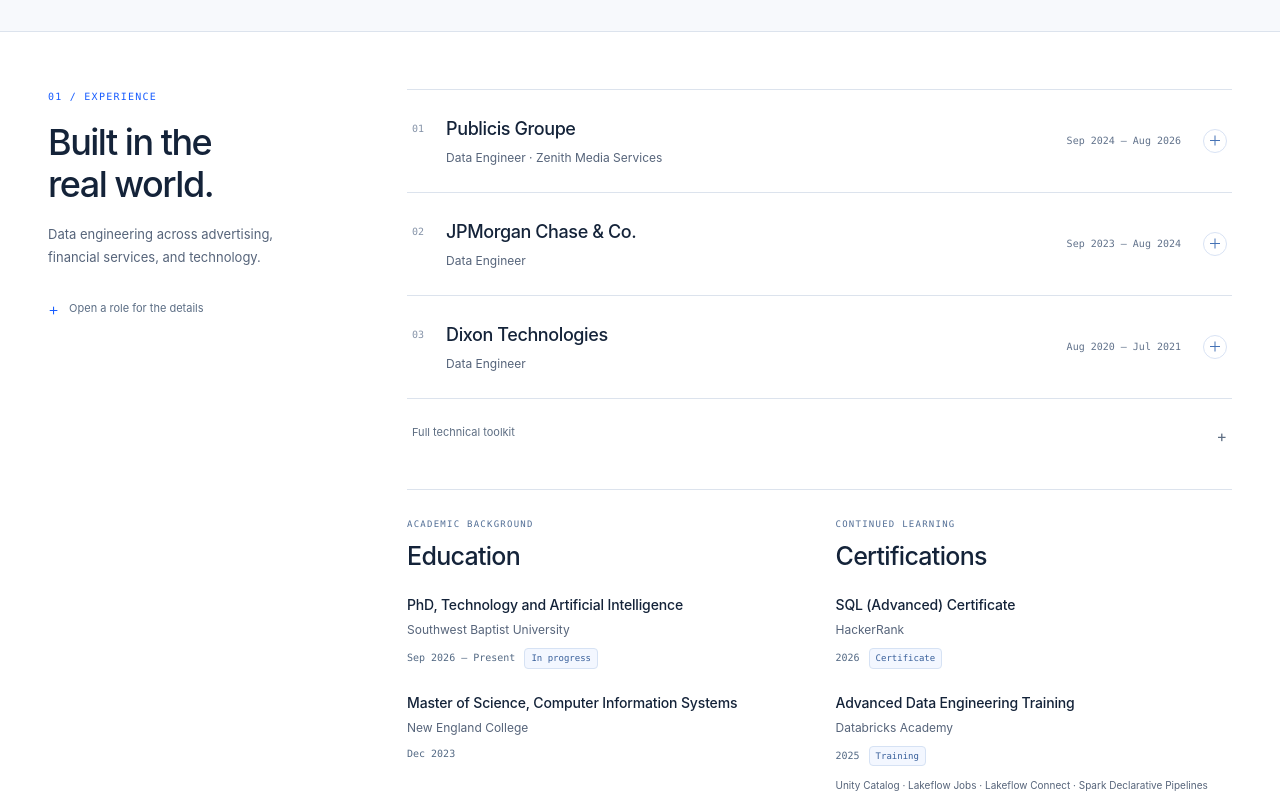
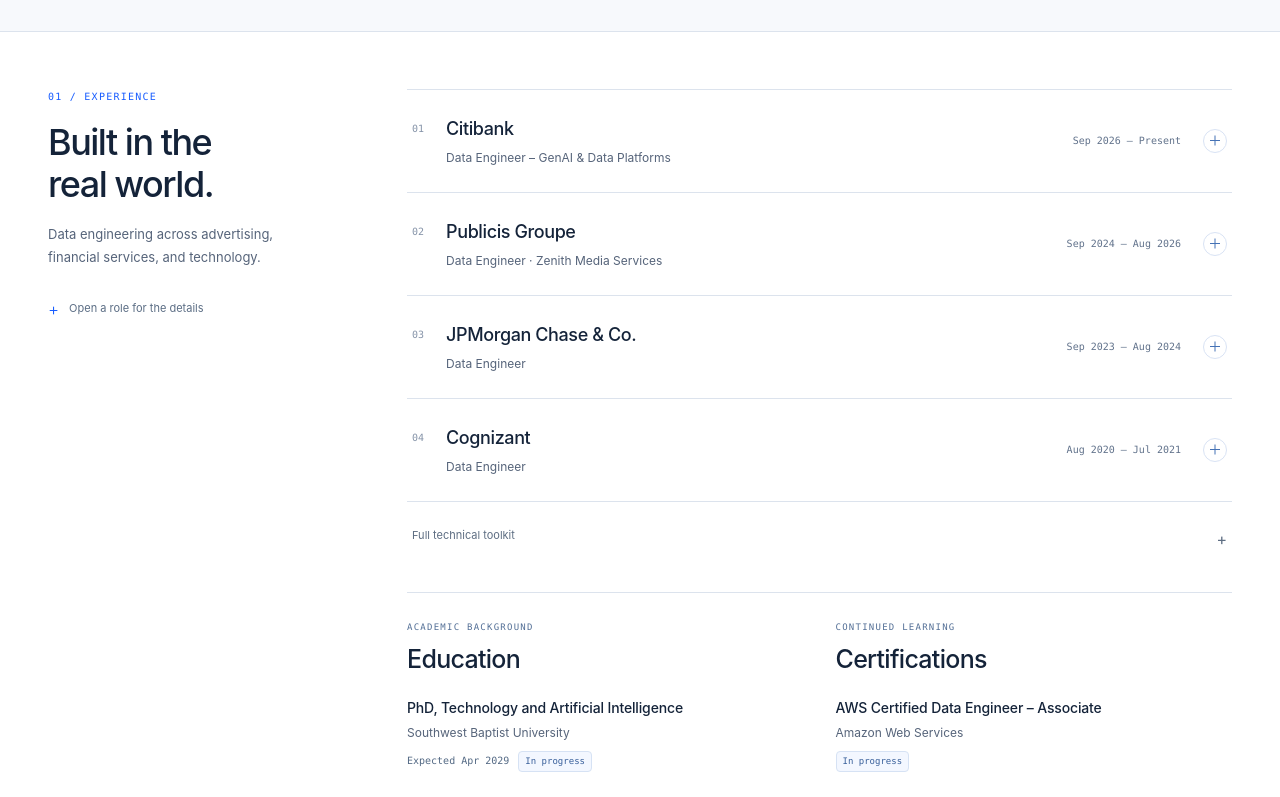
Before and after one commit to anveshsvemuri/anvesh-portfolio, a React (Vite) app: page / in a window 1280 px wide. Shown: the part 663-1460 px from the top of the page. Built offline with nearby package versions, Linux system fonts and the light colour scheme.

Commit message:
Update portfolio to October 28 resume
Add Citibank GenAI experience, align prior roles and skills, update education and certification status, and replace the downloadable resume. Correct canonical portfolio URLs and support the managed development preview.

```diff
--- a/index.html
+++ b/index.html
@@ -4,12 +4,12 @@
     <meta charset="UTF-8" />
     <meta name="viewport" content="width=device-width, initial-scale=1" />
     <meta name="theme-color" content="#f7f9fc" />
-    <meta name="description" content="Anvesh Sai Vemuri — Data Engineer building reliable pipelines across BigQuery, Redshift, Databricks, AWS, and GCP. Explore engineering experience and applied AI projects." />
+    <meta name="description" content="Anvesh Sai Vemuri — Data Engineer building cloud platforms, analytics pipelines, and GenAI datasets with Python, SQL, Spark, AWS, Databricks, Snowflake, and BigQuery." />
     <meta property="og:title" content="Anvesh Vemuri — Data Engineer" />
-    <meta property="og:description" content="Reliable data pipelines, cloud platforms, and practical AI. Experience, projects, education, and certifications." />
+    <meta property="og:description" content="Data engineering and GenAI data platforms. Experience at Citibank, Publicis Groupe, JPMorgan Chase, and Cognizant; projects, education, and certifications." />
     <meta property="og:type" content="website" />
-    <meta property="og:url" content="https://anveshvemuri.vercel.app/" />
-    <link rel="canonical" href="https://anveshvemuri.vercel.app/" />
+    <meta property="og:url" content="https://anveshsvemuri.vercel.app/" />
+    <link rel="canonical" href="https://anveshsvemuri.vercel.app/" />
     <link rel="icon" href="/favicon.svg" type="image/svg+xml" />
     <title>Anvesh Vemuri — Data Engineer</title>
   </head>
--- a/src/App.jsx
+++ b/src/App.jsx
@@ -50,7 +50,7 @@
   return <section id="overview" className="hero container" aria-labelledby="hero-title"><div className="hero-grid"><div className="hero-copy">
     <p className="eyebrow"><span className="status-dot" aria-hidden="true" /> DATA ENGINEER <span className="eyebrow-divider">/</span> JERSEY CITY, NJ</p>
     <h1 id="hero-title">Data that works.<br />Systems that <span>scale.</span></h1>
-    <p className="hero-intro">I’m Anvesh. I build reliable data pipelines, cloud platforms, and practical AI applications that turn complex data into something useful.</p>
+    <p className="hero-intro">I’m Anvesh, a data engineer with 4+ years of experience building cloud data platforms, reliable pipelines, and datasets for analytics and AI.</p>
     <div className="hero-actions"><a className="button button-primary" href={`mailto:${contact.email}`}>Get in touch <Arrow /></a><a className="text-link" href="#projects">Explore my work <span aria-hidden="true">↘</span></a></div>
     <div className="hero-social"><ExternalLink href={contact.github}>GitHub</ExternalLink><span aria-hidden="true">/</span><ExternalLink href={contact.linkedin}>LinkedIn</ExternalLink><ExternalLink className="hero-resume" href={contact.resume}>View résumé <span className="sr-only">PDF</span></ExternalLink></div>
     </div><DotField /></div><div className="capability-strip"><p className="micro-label">MY TOOLKIT</p><ul aria-label="Core technologies">{toolkit.map(tool => <li key={tool}>{tool}</li>)}</ul><a className="toolkit-note" href="#skills" onClick={() => { document.getElementById('skills').open = true }}>View full toolkit ↗</a></div></section>
@@ -66,7 +66,7 @@
     <details id="skills" className="background-details"><summary>Full technical toolkit <span aria-hidden="true">+</span></summary><div className="skills-grid">{skills.map(group => <div key={group.title}><h3>{group.title}</h3><ul className="tags">{group.tools.map(tool => <li key={tool}>{tool}</li>)}</ul></div>)}</div></details>
     <div className="credentials-grid">
       <section id="education" className="credential-section" aria-labelledby="education-title"><p className="micro-label">ACADEMIC BACKGROUND</p><h2 id="education-title">Education</h2>{education.map(item => <article className="credential-entry" key={item.institution}><h3>{item.degree}</h3><p>{item.institution}</p><div className="credential-meta"><span>{item.period}</span>{item.status === 'In progress' && <span className="credential-badge">In progress</span>}</div></article>)}</section>
-      <section id="certifications" className="credential-section" aria-labelledby="certifications-title"><p className="micro-label">CONTINUED LEARNING</p><h2 id="certifications-title">Certifications</h2>{certifications.map(item => <article className="credential-entry" key={item.name}><h3>{item.name}</h3><p>{item.issuer}</p><div className="credential-meta"><span>{item.year}</span><span className="credential-badge">{item.type}</span></div>{item.details && <p className="credential-detail">{item.details}</p>}</article>)}</section>
+      <section id="certifications" className="credential-section" aria-labelledby="certifications-title"><p className="micro-label">CONTINUED LEARNING</p><h2 id="certifications-title">Certifications</h2>{certifications.map(item => <article className="credential-entry" key={item.name}><h3>{item.name}</h3><p>{item.issuer}</p><div className="credential-meta">{item.year && <span>{item.year}</span>}<span className="credential-badge">{item.type}</span></div>{item.details && <p className="credential-detail">{item.details}</p>}</article>)}</section>
     </div></div></div></section>
 }
 
--- a/src/content.json
+++ b/src/content.json
@@ -1,6 +1,6 @@
 {
   "contact": {
-    "email": "anveshsvemuri@gmail.com",
+    "email": "anveshsaivemurii@gmail.com",
     "github": "https://github.com/anveshsvemuri",
     "linkedin": "https://www.linkedin.com/in/anveshvemuri",
     "resume": "/resume/AnveshSVemuri_Resume.pdf"
@@ -25,6 +25,32 @@
   ],
   "experience": [
     {
+      "company": "Citibank",
+      "role": "Data Engineer – GenAI & Data Platforms",
+      "period": "Sep 2026 — Present",
+      "summary": "Builds data pipelines and prepares structured and unstructured enterprise datasets for analytics and GenAI applications.",
+      "impact": [
+        "Engineered Python and SQL pipelines to ingest, cleanse, normalize, and transform structured and unstructured enterprise data for analytics and AI/ML workloads.",
+        "Built LLM data-processing workflows for document chunking, metadata enrichment, embedding generation, and retrieval.",
+        "Integrated AWS S3, AWS Glue, Lambda, Databricks, and Python to automate unstructured data processing and deliver validated GenAI datasets.",
+        "Implemented RAG data preparation, including document preprocessing, validation, metadata management, and vectorization.",
+        "Applied schema, completeness, duplicate, and reconciliation checks to AI/ML datasets before downstream model consumption.",
+        "Optimized Spark and PySpark transformations to improve scalability and reduce processing overhead across AI-ready workloads.",
+        "Orchestrated production workflows in Airflow with automated monitoring, logging, and failure handling."
+      ],
+      "stack": [
+        "Python",
+        "SQL",
+        "AWS S3",
+        "AWS Glue",
+        "AWS Lambda",
+        "Databricks",
+        "PySpark",
+        "Airflow",
+        "RAG"
+      ]
+    },
+    {
       "company": "Publicis Groupe",
       "role": "Data Engineer",
       "period": "Sep 2024 — Aug 2026",
@@ -34,7 +60,7 @@
         "Migrated 50+ production Alteryx workflows to Databricks, redesigning transformations and orchestration and reducing execution time by 35%.",
         "Optimized SQL, stored procedures, and incremental processing across cloud warehouses, improving query performance by 30%.",
         "Automated data-quality checks, reconciliation, schema validation, and monitoring, reducing manual QA by 10+ hours per week.",
-        "Standardized advertising and commerce data from platforms including DV360/YouTube, Amazon, Walmart, Meta, TikTok, Pinterest, and DoubleVerify for 100+ dashboards."
+        "Standardized data from 20+ advertising and commerce platforms, including Pinterest, DoubleVerify, DV360/YouTube, Amazon, Walmart, Meta, TikTok, Snapchat, Reddit, and TTD, for 100+ downstream dashboards."
       ],
       "stack": [
         "Python",
@@ -54,7 +80,7 @@
       "summary": "Developed distributed processing and orchestration for enterprise financial datasets.",
       "impact": [
         "Built distributed PySpark ETL pipelines processing 20M+ financial and transactional records daily, improving processing performance by 45%.",
-        "Developed 100+ SQL and dbt transformations in Snowflake and Hive, improving analytical query performance by 35%.",
+        "Developed 100+ SQL and dbt transformations in Snowflake and Hive, implementing reusable star-schema models and improving analytical query performance by 35%.",
         "Optimized Spark and Hive workloads with partition-aware processing, Parquet, and Spark SQL tuning.",
         "Automated 25+ Airflow workflows and implemented dbt tests and data-quality checks, reducing manual intervention by 12 hours per week."
       ],
@@ -68,7 +94,7 @@
       ]
     },
     {
-      "company": "Dixon Technologies",
+      "company": "Cognizant",
       "role": "Data Engineer",
       "period": "Aug 2020 — Jul 2021",
       "summary": "Built warehouse, streaming and automation systems across AWS and distributed data tools.",
@@ -91,44 +117,71 @@
   ],
   "skills": [
     {
-      "title": "Languages & engineering",
+      "title": "Languages & data engineering",
       "tools": [
         "Python",
         "SQL",
         "Java",
+        "Pandas",
+        "NumPy",
         "Apache Spark",
         "PySpark",
         "Databricks",
+        "Delta Lake",
         "Airflow",
         "dbt",
-        "Pandas",
-        "NumPy",
         "ETL/ELT",
+        "Data Integration",
+        "Data Transformation",
         "REST APIs",
-        "Delta Lake",
-        "Dimensional Data Modeling",
+        "API-based Ingestion",
         "Kafka",
-        "Hadoop",
-        "Hive",
-        "HDFS",
-        "Boto3"
+        "Spark Streaming"
       ]
     },
     {
-      "title": "Cloud & databases",
+      "title": "Cloud & data platforms",
       "tools": [
-        "AWS S3",
+        "AWS",
+        "Amazon S3",
         "AWS Glue",
         "AWS Lambda",
         "Redshift",
         "Athena",
+        "EMR",
         "Lake Formation",
-        "EMR",
         "GCP",
         "BigQuery",
-        "Snowflake",
-        "MySQL",
-        "PostgreSQL"
+        "Snowflake"
+      ]
+    },
+    {
+      "title": "GenAI & AI/ML data engineering",
+      "tools": [
+        "LLM Data Processing",
+        "AI/ML Data Pipelines",
+        "Embedding Pipelines",
+        "Vectorized Data",
+        "RAG Data Preparation",
+        "Unstructured Data Processing",
+        "Amazon Bedrock"
+      ]
+    },
+    {
+      "title": "Warehousing, modeling & data quality",
+      "tools": [
+        "Data Warehousing",
+        "Dimensional Data Modeling",
+        "Star Schema",
+        "Data Lakes",
+        "Lakehouse Architecture",
+        "Hive",
+        "HDFS",
+        "Data Quality",
+        "Schema Validation",
+        "Data Reconciliation",
+        "Data Governance",
+        "Pipeline Monitoring"
       ]
     },
     {
@@ -136,10 +189,11 @@
       "tools": [
         "Git",
         "GitHub",
-        "Azure DevOps",
         "Jenkins",
         "Docker",
+        "Azure DevOps",
         "Linux",
+        "CI/CD",
         "Alteryx",
         "Jupyter Notebook",
         "Tableau",
@@ -246,7 +300,7 @@
     {
       "degree": "PhD, Technology and Artificial Intelligence",
       "institution": "Southwest Baptist University",
-      "period": "Sep 2026 — Present",
+      "period": "Expected Apr 2029",
       "status": "In progress"
     },
     {
@@ -257,6 +311,13 @@
     }
   ],
   "certifications": [
+    {
+      "name": "AWS Certified Data Engineer – Associate",
+      "issuer": "Amazon Web Services",
+      "year": "",
+      "type": "In progress",
+      "details": ""
+    },
     {
       "name": "SQL (Advanced) Certificate",
       "issuer": "HackerRank",
--- a/vite.config.js
+++ b/vite.config.js
@@ -3,4 +3,7 @@
 
 export default defineConfig({
   plugins: [react()],
+  server: {
+    allowedHosts: ['terminal.local'],
+  },
 })
```
Also changed, not shown: 2 other files (tests, documents, lock files or other folders).
